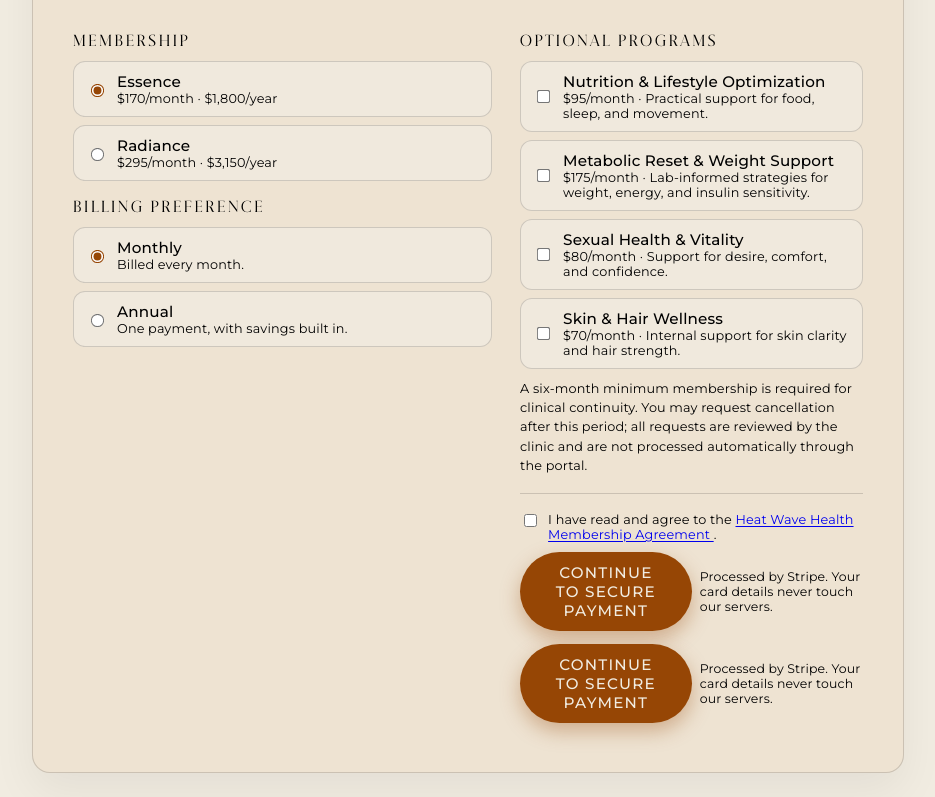
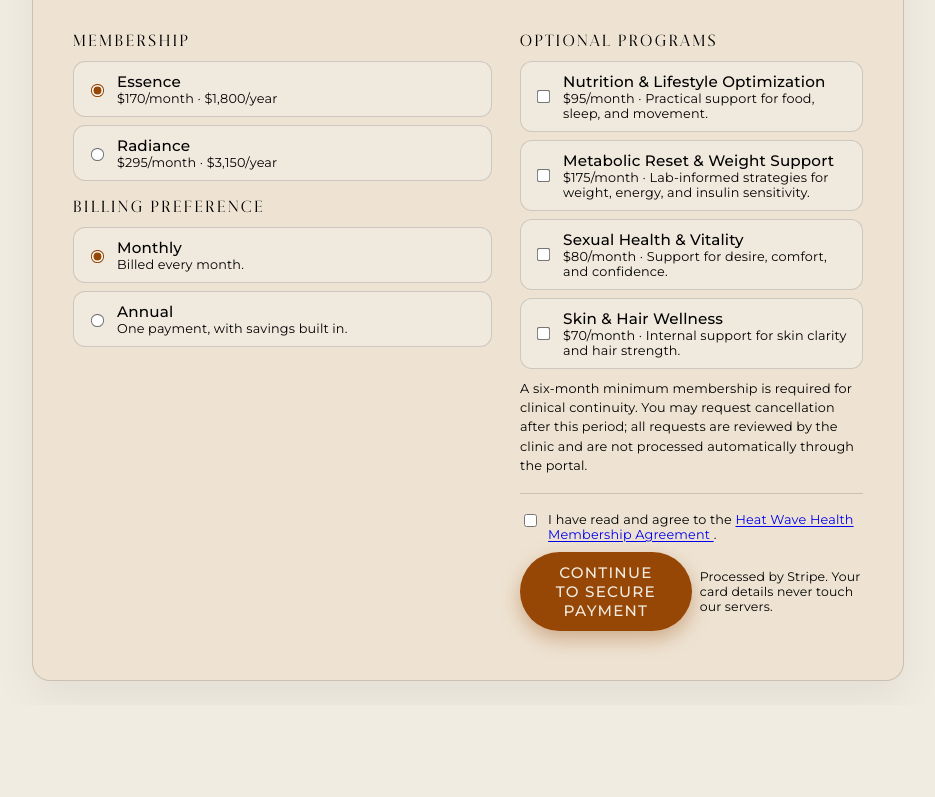
Before and after one commit to heatwavehealth/heatwave-membership-checkout, a website: page index.html in a window 1280 px wide. Shown: the part 347-1144 px from the top of the page, without its empty margins (172-1107 px from the left). After the commit the page ends 1052 px from the top, so only its background shows below. Drawn offline with Linux system fonts and the light colour scheme; a script that the page names is missing; files whose address does not match are found by name; a web font is replaced by a local one.

Commit message:
Update index.html

```diff
--- a/index.html
+++ b/index.html
@@ -447,15 +447,6 @@
             </div>
           </div>
           <p id="error-message"></p>
-          <div class="cta-row">
-            <button id="checkout-button" class="primary-btn">
-              Continue to secure payment
-            </button>
-            <div class="secure-text">
-              Processed by Stripe. Your card details never touch our servers.
-            </div>
-          </div>
-          <p id="error-message"></p>
         </div>
       </div>
     </div>
```
